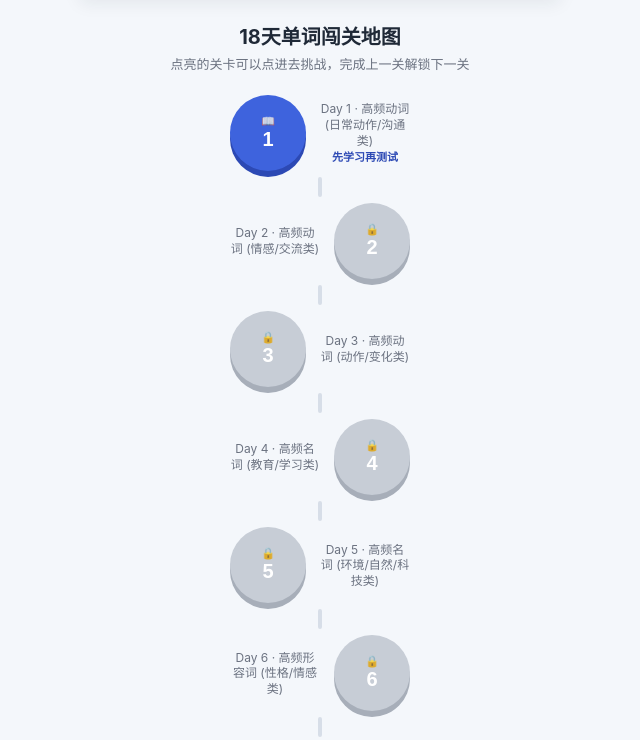
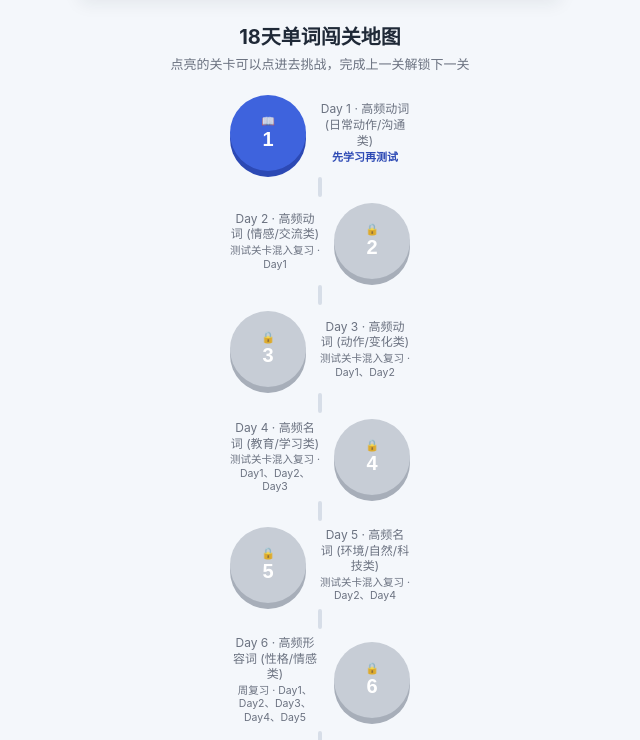
Before and after one commit to max20171130/word-quest-18days, a plain HTML site: page index.html in a window 1280 px wide. Shown: the part 52-792 px from the top of the page, without its empty margins (320-960 px from the left). Drawn offline with Linux system fonts and the light colour scheme.

Commit message:
Add files via upload

```diff
--- a/index.html
+++ b/index.html
@@ -280,6 +280,34 @@ const WORDS = [{"day":1,"theme":"高频动词（日常动作/沟通类）","word
   LEVELS.push({ id: 17, type: "review", label: "Day 17", sub: "大滚动复习②" });
   LEVELS.push({ id: 18, type: "review", label: "Day 18", sub: "总测验" });
 
+  // Ebbinghaus-curve review schedule — same day-to-day mapping used in the
+  // printed word-plan doc's "复习安排" column (1-day, then widening gaps,
+  // with Day6/Day12 as bigger weekly rolling reviews). Each day's quiz pulls
+  // its review words specifically from these days, not a random prior day.
+  const REVIEW_SCHEDULE = {
+    2: { days: [1], count: 8 },
+    3: { days: [1, 2], count: 8 },
+    4: { days: [1, 2, 3], count: 8 },
+    5: { days: [2, 4], count: 8 },
+    6: { days: [1, 2, 3, 4, 5], count: 18 },       // 周复习
+    7: { days: [3, 5, 6], count: 8 },
+    8: { days: [4, 6, 7], count: 8 },
+    9: { days: [5, 7, 8], count: 8 },
+    10: { days: [6, 8, 9], count: 8 },
+    11: { days: [7, 9, 10], count: 8 },
+    12: { days: [6, 7, 8, 9, 10, 11], count: 18 }, // 周复习
+    13: { days: [8, 10, 12], count: 8 },
+    14: { days: [9, 11, 13], count: 8 },
+    15: { days: [10, 12, 14], count: 8 },
+  };
+
+  function reviewLabelFor(levelId) {
+    const s = REVIEW_SCHEDULE[levelId];
+    if (!s) return null;
+    const dayList = "Day" + s.days.join("、Day");
+    return (s.days.length >= 5 ? "周复习 · " : "测试关卡混入复习 · ") + dayList;
+  }
+
   function isUnlocked(levelId) {
     if (levelId === 1) return true;
     return !!state.completed[levelId - 1];
@@ -326,10 +354,11 @@ const WORDS = [{"day":1,"theme":"高频动词（日常动作/沟通类）","word
     if (level.type === "learn") {
       const dayWords = shuffle(WORDS_BY_DAY[level.id]);
       let reviewWords = [];
-      if (level.id > 1) {
-        const priorDays = [];
-        for (let d = 1; d < level.id; d++) priorDays.push(...WORDS_BY_DAY[d]);
-        reviewWords = sample(priorDays, Math.min(5, priorDays.length));
+      const schedule = REVIEW_SCHEDULE[level.id];
+      if (schedule) {
+        const reviewPool = [];
+        schedule.days.forEach(d => reviewPool.push(...WORDS_BY_DAY[d]));
+        reviewWords = sample(reviewPool, Math.min(schedule.count, reviewPool.length));
       }
       return shuffle(dayWords.concat(reviewWords));
     }
@@ -397,6 +426,13 @@ const WORDS = [{"day":1,"theme":"高频动词（日常动作/沟通类）","word
       const sideLabel = document.createElement("div");
       sideLabel.className = "node-side-label";
       sideLabel.textContent = lv.label + " · " + lv.sub;
+      const reviewLabel = reviewLabelFor(lv.id);
+      if (reviewLabel) {
+        const rl = document.createElement("div");
+        rl.style.cssText = "font-size:10.5px;color:var(--text-dim);margin-top:2px;";
+        rl.textContent = reviewLabel;
+        sideLabel.appendChild(rl);
+      }
       if (unlocked && needsStudy) {
         const tag = document.createElement("div");
         tag.style.cssText = "font-size:11px;color:var(--primary-dark);font-weight:700;margin-top:2px;";
```
